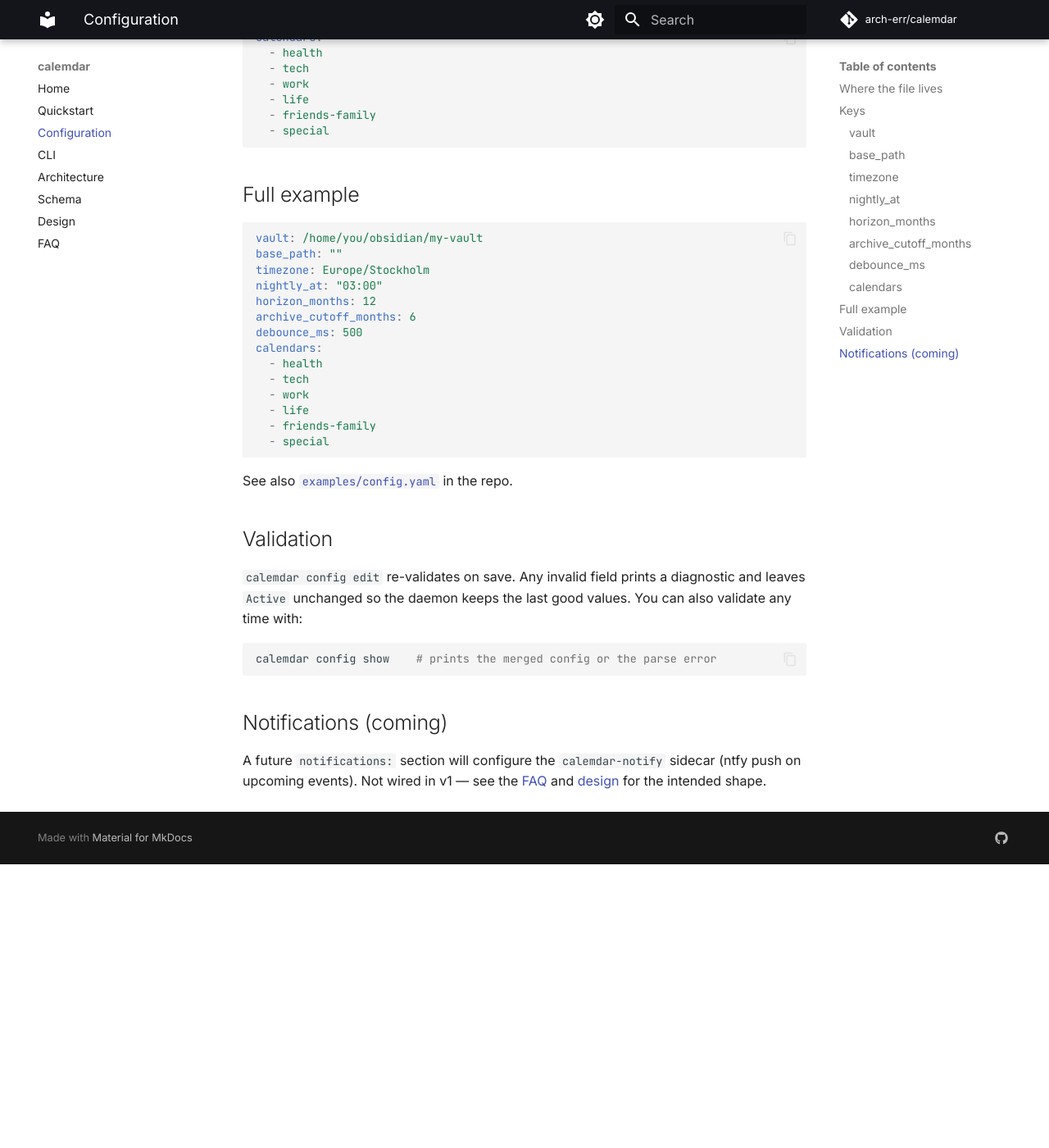
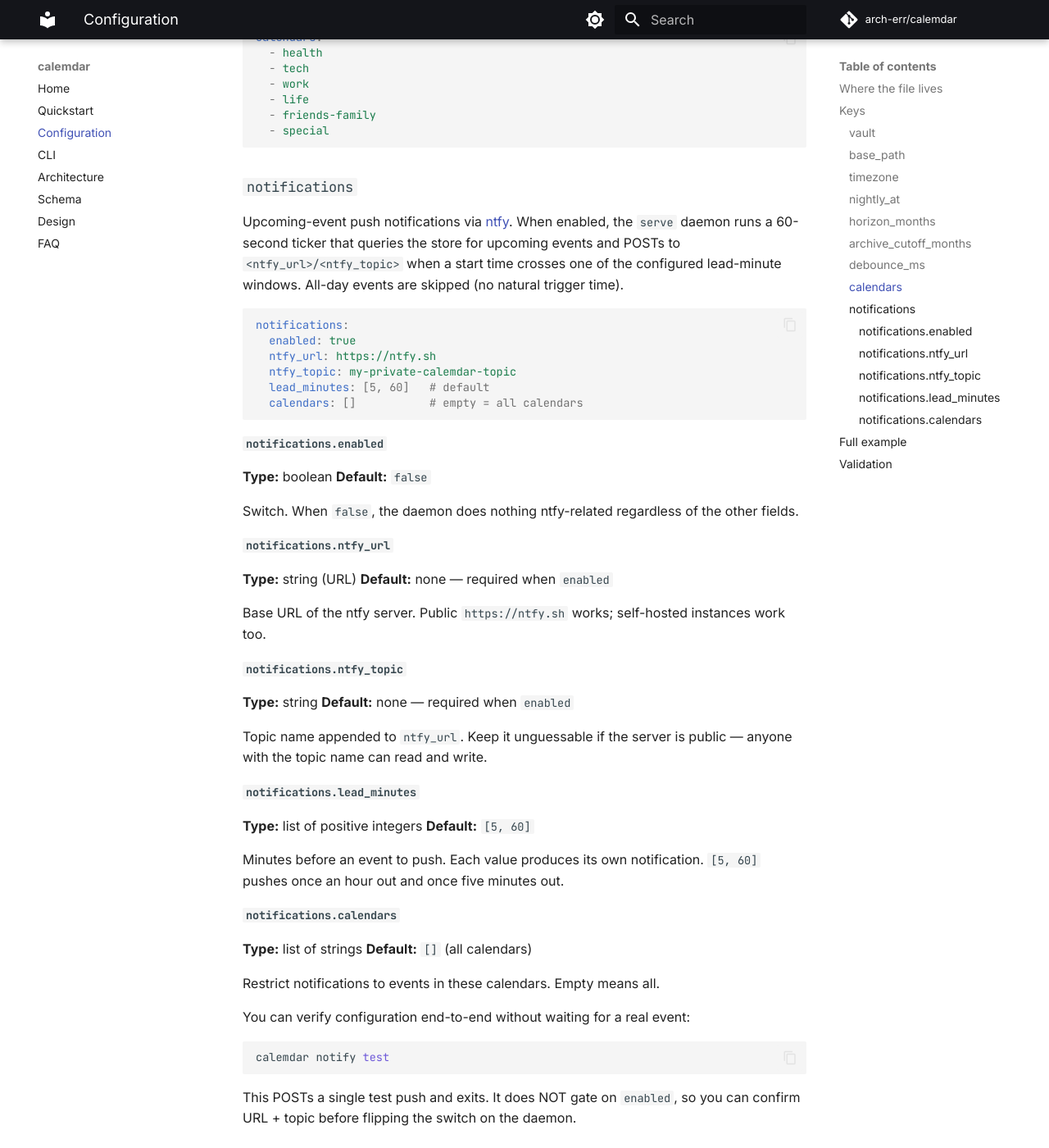
Before and after one commit to arch-err/calemdar, an MkDocs documentation site: the page built from docs/configuration.md, in a window 1280 px wide and 1400 px high, scrolled down 2545 px. Shown: the whole window at 82% size. Built offline with MkDocs 1.6.1 and Material for MkDocs 9.7.7, drawn with Linux system fonts in a browser that asks for light colours; comment, search, counter and statistics services are not loaded; before the commit the page ends 3599 px from its top, so only the background shows below that; some of the changed text lies outside the part shown.

Commit message:
docs: notifications landed — drop placeholders, add real config + CLI
Pick up the notify commit that landed in parallel: document the
notifications: config block (enabled, ntfy_url, ntfy_topic,
lead_minutes, calendars), the calemdar notify test subcommand, and
the internal/notify component. Flip 'deferred' → 'shipped' across
index, architecture, and FAQ.

````diff
--- a/docs/configuration.md
+++ b/docs/configuration.md
@@ -131,6 +131,72 @@ calendars:
   - special
 ```
 
+### `notifications`
+
+Upcoming-event push notifications via [ntfy](https://ntfy.sh). When
+enabled, the `serve` daemon runs a 60-second ticker that queries the
+store for upcoming events and POSTs to `<ntfy_url>/<ntfy_topic>` when a
+start time crosses one of the configured lead-minute windows. All-day
+events are skipped (no natural trigger time).
+
+```yaml
+notifications:
+  enabled: true
+  ntfy_url: https://ntfy.sh
+  ntfy_topic: my-private-calemdar-topic
+  lead_minutes: [5, 60]   # default
+  calendars: []           # empty = all calendars
+```
+
+#### `notifications.enabled`
+
+**Type:** boolean
+**Default:** `false`
+
+Switch. When `false`, the daemon does nothing ntfy-related regardless of
+the other fields.
+
+#### `notifications.ntfy_url`
+
+**Type:** string (URL)
+**Default:** none — required when `enabled`
+
+Base URL of the ntfy server. Public `https://ntfy.sh` works; self-hosted
+instances work too.
+
+#### `notifications.ntfy_topic`
+
+**Type:** string
+**Default:** none — required when `enabled`
+
+Topic name appended to `ntfy_url`. Keep it unguessable if the server is
+public — anyone with the topic name can read and write.
+
+#### `notifications.lead_minutes`
+
+**Type:** list of positive integers
+**Default:** `[5, 60]`
+
+Minutes before an event to push. Each value produces its own notification.
+`[5, 60]` pushes once an hour out and once five minutes out.
+
+#### `notifications.calendars`
+
+**Type:** list of strings
+**Default:** `[]` (all calendars)
+
+Restrict notifications to events in these calendars. Empty means all.
+
+You can verify configuration end-to-end without waiting for a real event:
+
+```sh
+calemdar notify test
+```
+
+This POSTs a single test push and exits. It does NOT gate on
+`enabled`, so you can confirm URL + topic before flipping the switch on
+the daemon.
+
 ## Full example
 
 ```yaml
@@ -148,6 +214,12 @@ calendars:
   - life
   - friends-family
   - special
+notifications:
+  enabled: false
+  # ntfy_url: https://ntfy.sh
+  # ntfy_topic: my-private-calemdar-topic
+  # lead_minutes: [5, 60]
+  # calendars: []
 ```
 
 See also [`examples/config.yaml`](https://github.com/arch-err/calemdar/blob/main/examples/config.yaml)
@@ -162,10 +234,3 @@ values. You can also validate any time with:
 ```sh
 calemdar config show    # prints the merged config or the parse error
 ```
-
-## Notifications (coming)
-
-A future `notifications:` section will configure the `calemdar-notify`
-sidecar (ntfy push on upcoming events). Not wired in v1 — see the
-[FAQ](faq.md#when-do-notifications-land) and
-[design](design.md#notifications-deferred) for the intended shape.
````
Also changed, not shown: docs/architecture.md (+9 -2 lines), docs/cli.md (+19 -0 lines), docs/faq.md (+16 -9 lines), docs/index.md (+2 -2 lines).
